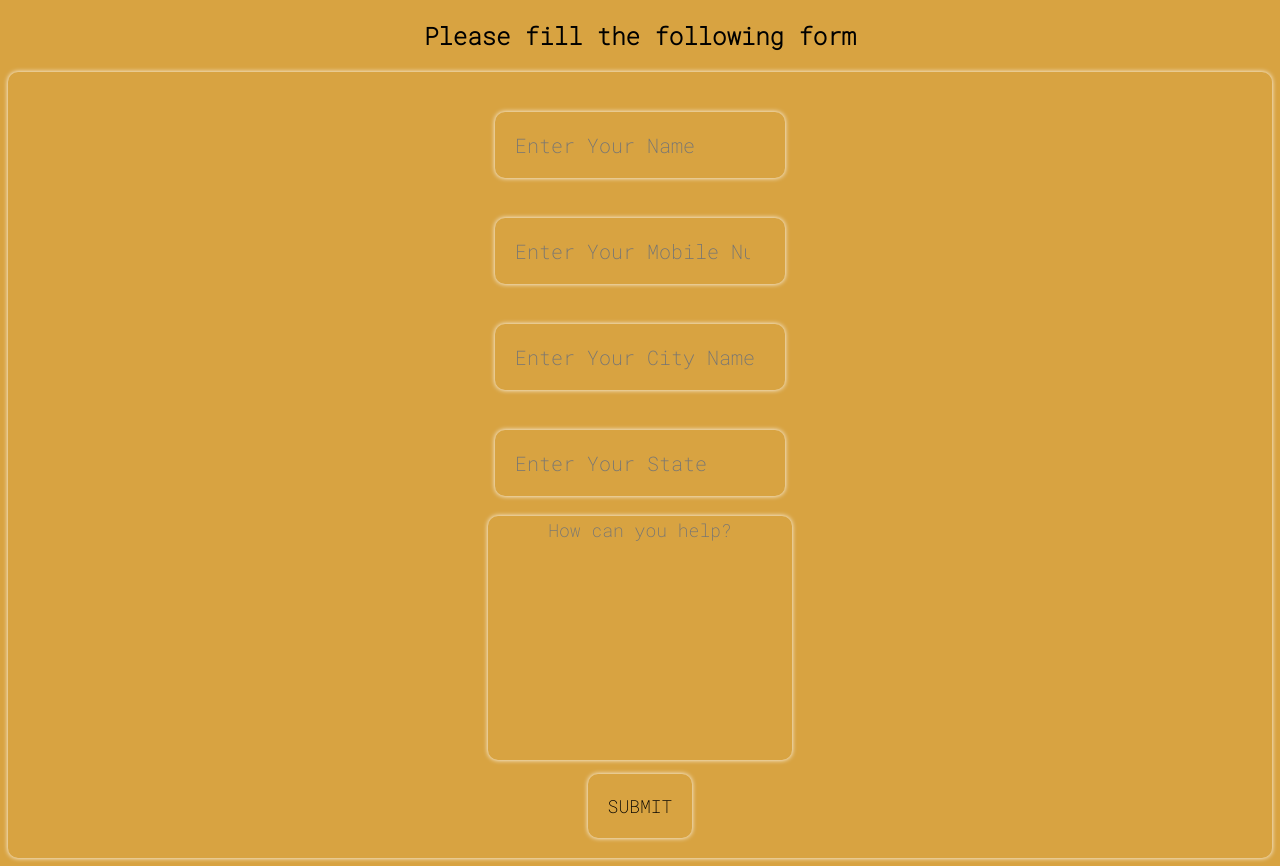
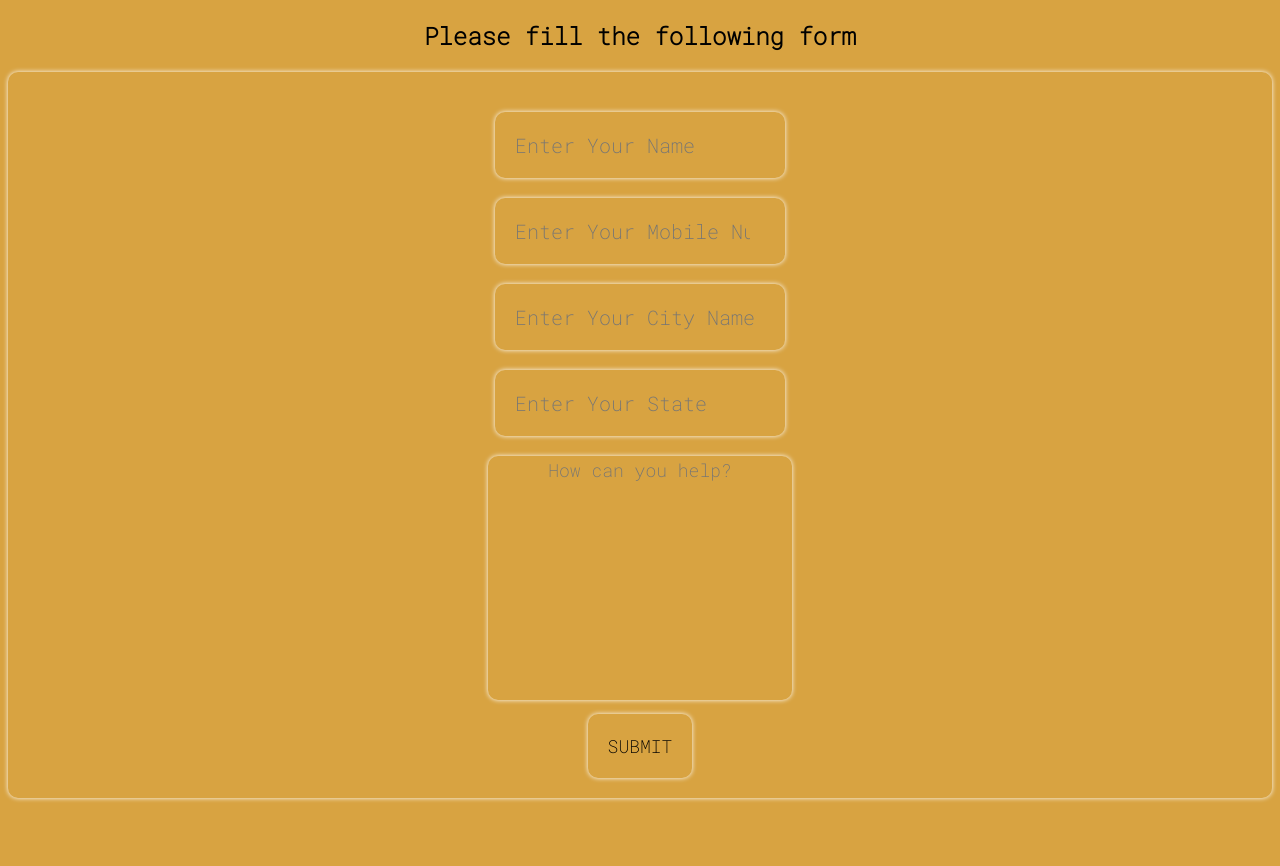
Before and after one commit to partg952/Win-Covid, a plain HTML site: page add-info.html in a window 1280 px wide. After the commit the page ends 806 px from the top, so only its background shows below. Drawn offline with Linux system fonts and the light colour scheme; no server answers.

Commit message:
first commit

```diff
--- a/add-info.css
+++ b/add-info.css
@@ -10,6 +10,9 @@ h2{
     font-family: 'Roboto Mono', monospace;
 }
 #detail{
+    margin-left: minmax(0px,20px);
+    margin-right: minmax(0px,10px);
+    margin-top: 20px;
     box-shadow: 0px 0px 5px 0px white;
     border-radius:10px ;
     resize: none;
@@ -22,6 +25,9 @@ h2{
     transition: all 0.3s ease-out;
 }
 #detail:hover{
+    margin-left: minmax(0px,20px);
+    margin-right: minmax(0px,10px);
+    margin-top: 20px;
     box-shadow: 0px 0px 5px 0px black;
     border-radius:10px;
     resize: none;
@@ -44,7 +50,7 @@ form{
     align-items: center;
     justify-content: center;
     text-align: center;
-    width: minmax(200px,800px);
+    width: minmax(200px,500px);
     background-color: transparent;
 }
 
@@ -53,7 +59,9 @@ form input{
     box-shadow: 0px 0px 5px 0px white;
     border-radius:10px ;
     font-family: 'Roboto Mono', monospace;
-    margin: 20px;
+    margin-left: minmax(0px,20px);
+    margin-right: minmax(0px,10px);
+    margin-top: 20px;
     padding: 20px;
     border: 0px solid;
     font-size: 20px;
```
